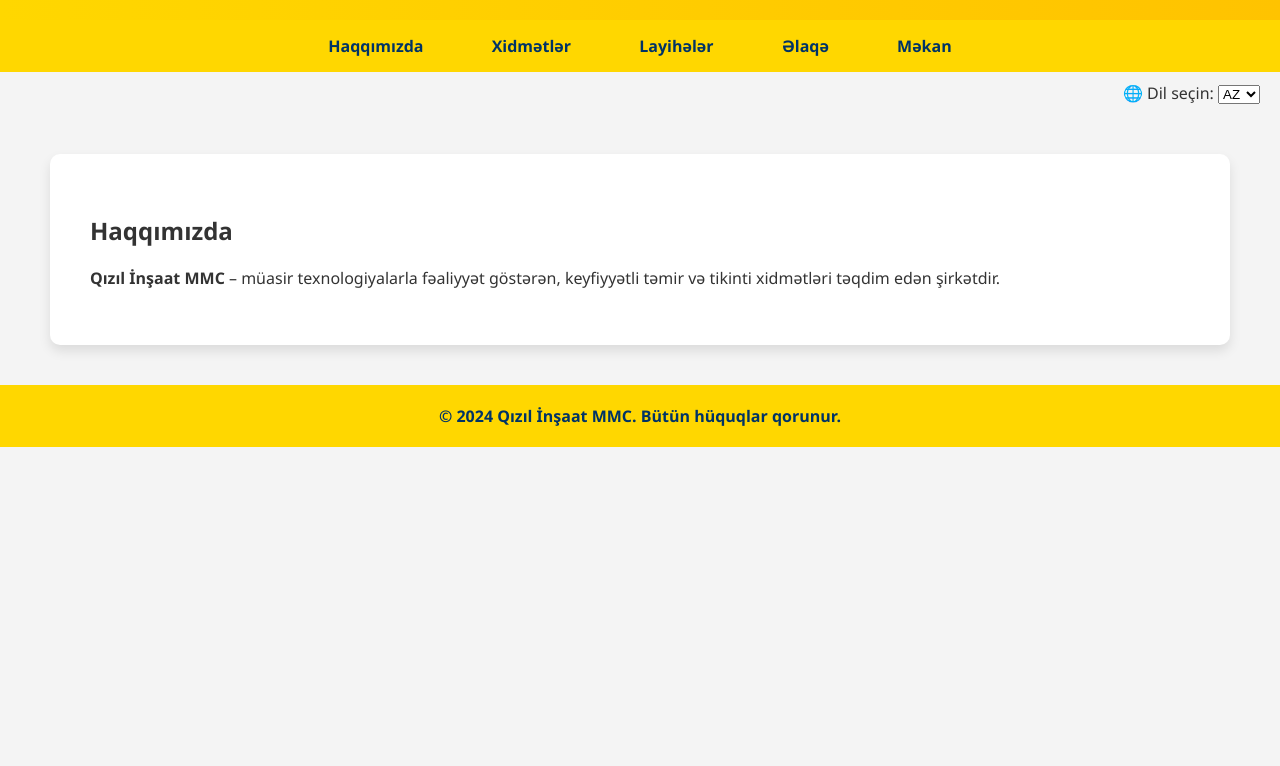
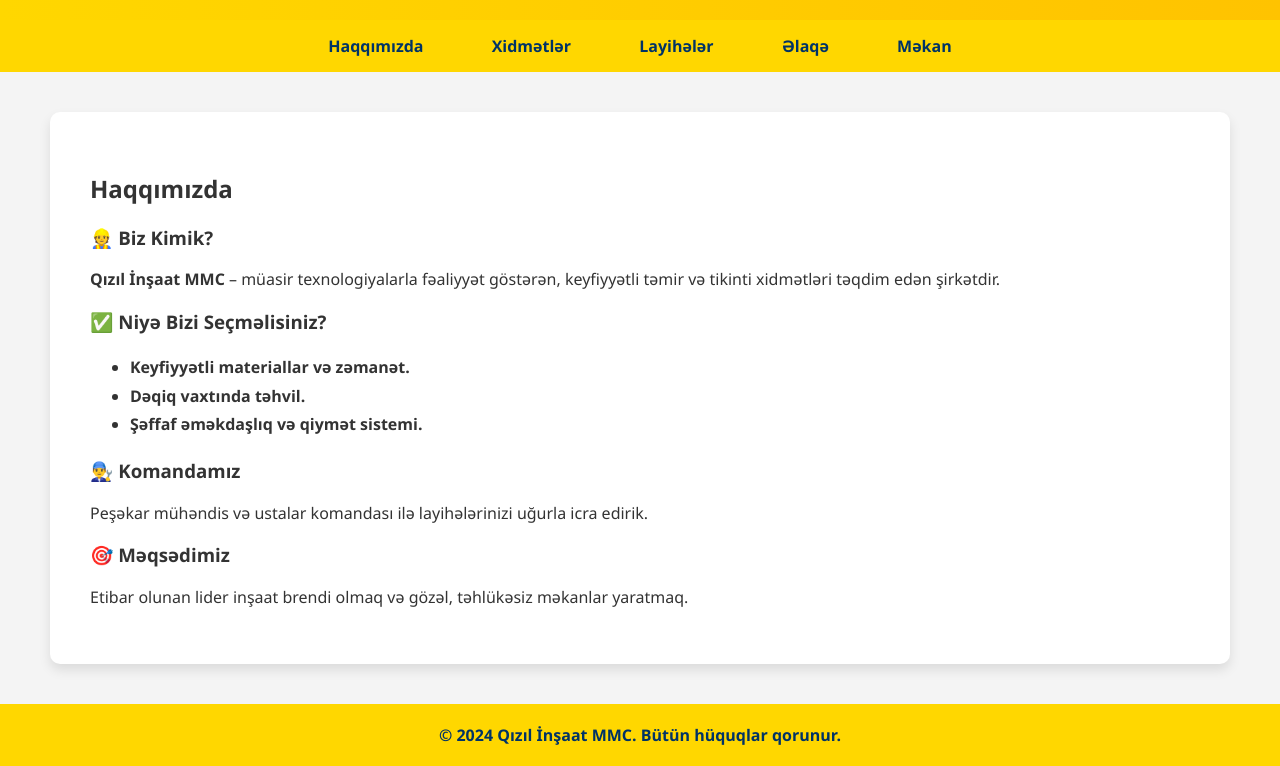
Before and after one commit to nikopro757/qizilinsaat, a plain HTML site: page index.html in a window 1280 px wide. Shown: the part 164-930 px from the top of the page. Before the commit the page ends 800 px from the top, so only its background shows below. Drawn offline with Linux system fonts and the light colour scheme.

Commit message:
index.html

```diff
--- a/index.html
+++ b/index.html
@@ -49,10 +49,6 @@
       background: #003366;
       color: #FFD700;
       border-radius: 5px;
-    }
-    .language-select {
-      text-align: right;
-      padding: 10px 20px;
     }
     .container {
       max-width: 1100px;
@@ -120,31 +116,33 @@
   <img src="logo.jpg" alt="Qızıl İnşaat MMC Loqosu">
   <div class="header-text">
     <h1>Qızıl İnşaat MMC</h1>
-    <p id="header-text">Təmir və Tikinti üzrə Peşəkar Həllər</p>
+    <p>Təmir və Tikinti üzrə Peşəkar Həllər</p>
   </div>
 </header>
 
 <nav>
-  <a onclick="showSection('haqqimizda')" id="nav-about">Haqqımızda</a>
-  <a onclick="showSection('xidmetler')" id="nav-services">Xidmətlər</a>
-  <a onclick="showSection('layiheler')" id="nav-projects">Layihələr</a>
-  <a onclick="showSection('elaqe')" id="nav-contact">Əlaqə</a>
-  <a onclick="showSection('mekan')" id="nav-location">Məkan</a>
+  <a onclick="showSection('haqqimizda')">Haqqımızda</a>
+  <a onclick="showSection('xidmetler')">Xidmətlər</a>
+  <a onclick="showSection('layiheler')">Layihələr</a>
+  <a onclick="showSection('elaqe')">Əlaqə</a>
+  <a onclick="showSection('mekan')">Məkan</a>
 </nav>
-
-<div class="language-select">
-  <label for="language">🌐 Dil seçin: </label>
-  <select id="language" onchange="changeLanguage(this.value)">
-    <option value="az">AZ</option>
-    <option value="en">EN</option>
-    <option value="ru">RU</option>
-  </select>
-</div>
 
 <div class="container">
   <section id="haqqimizda">
     <h2>Haqqımızda</h2>
+    <h3>👷 Biz Kimik?</h3>
     <p><strong>Qızıl İnşaat MMC</strong> – müasir texnologiyalarla fəaliyyət göstərən, keyfiyyətli təmir və tikinti xidmətləri təqdim edən şirkətdir.</p>
+    <h3>✅ Niyə Bizi Seçməlisiniz?</h3>
+    <ul style="line-height:1.8">
+      <li><strong>Keyfiyyətli materiallar və zəmanət.</strong></li>
+      <li><strong>Dəqiq vaxtında təhvil.</strong></li>
+      <li><strong>Şəffaf əməkdaşlıq və qiymət sistemi.</strong></li>
+    </ul>
+    <h3>👨‍🔧 Komandamız</h3>
+    <p>Peşəkar mühəndis və ustalar komandası ilə layihələrinizi uğurla icra edirik.</p>
+    <h3>🎯 Məqsədimiz</h3>
+    <p>Etibar olunan lider inşaat brendi olmaq və gözəl, təhlükəsiz məkanlar yaratmaq.</p>
   </section>
 
   <section id="xidmetler" class="hidden">
@@ -169,15 +167,15 @@
     <h2>Layihələrimiz</h2>
     <div class="projects">
       <div class="project">
-        <img src="layihe1.png" alt="Layihə 1">
+        <img src="layihe1.webp" alt="Layihə 1">
         <h4>Layihə 1</h4>
       </div>
       <div class="project">
-        <img src="layihe2.png" alt="Layihə 2">
+        <img src="layihe2.webp" alt="Layihə 2">
         <h4>Layihə 2</h4>
       </div>
       <div class="project">
-        <img src="layihe3.png" alt="Layihə 3">
+        <img src="layihe3.webp" alt="Layihə 3">
         <h4>Layihə 3</h4>
       </div>
     </div>
@@ -207,49 +205,6 @@
     document.querySelectorAll("section").forEach(s => s.classList.add("hidden"));
     document.getElementById(id).classList.remove("hidden");
   }
-
-  const translations = {
-    az: {
-      about: "Haqqımızda",
-      services: "Xidmətlər",
-      projects: "Layihələr",
-      contact: "Əlaqə",
-      location: "Məkan",
-      title: "Qızıl İnşaat MMC - Təmir və Tikinti Şirkəti",
-      header: "Təmir və Tikinti üzrə Peşəkar Həllər"
-    },
-    en: {
-      about: "About Us",
-      services: "Services",
-      projects: "Projects",
-      contact: "Contact",
-      location: "Location",
-      title: "Qizil Insaat LLC - Repair and Construction Company",
-      header: "Professional Solutions in Repair and Construction"
-    },
-    ru: {
-      about: "О нас",
-      services: "Услуги",
-      projects: "Проекты",
-      contact: "Контакт",
-      location: "Местоположение",
-      title: "Qızıl İnşaat ООО - Ремонт и Строительство",
-      header: "Профессиональные решения в ремонте и строительстве"
-    }
-  };
-
-  function changeLanguage(lang) {
-    document.title = translations[lang].title;
-    document.getElementById("nav-about").textContent = translations[lang].about;
-    document.getElementById("nav-services").textContent = translations[lang].services;
-    document.getElementById("nav-projects").textContent = translations[lang].projects;
-    document.getElementById("nav-contact").textContent = translations[lang].contact;
-    document.getElementById("nav-location").textContent = translations[lang].location;
-    document.getElementById("header-text").textContent = translations[lang].header;
-  }
-
-  // İlk bölməni göstər
-  showSection("haqqimizda");
 </script>
 
 </body>
```
